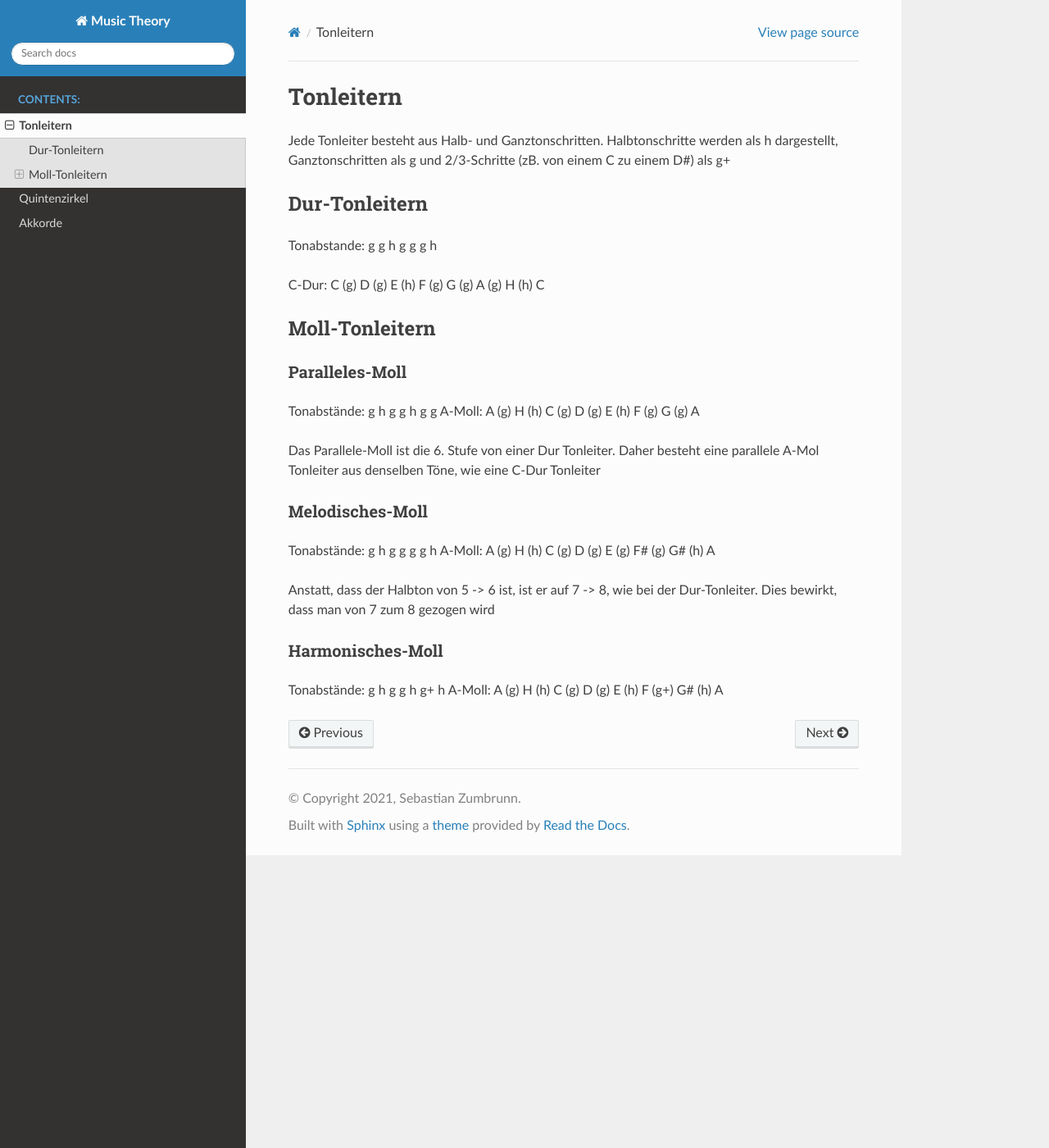
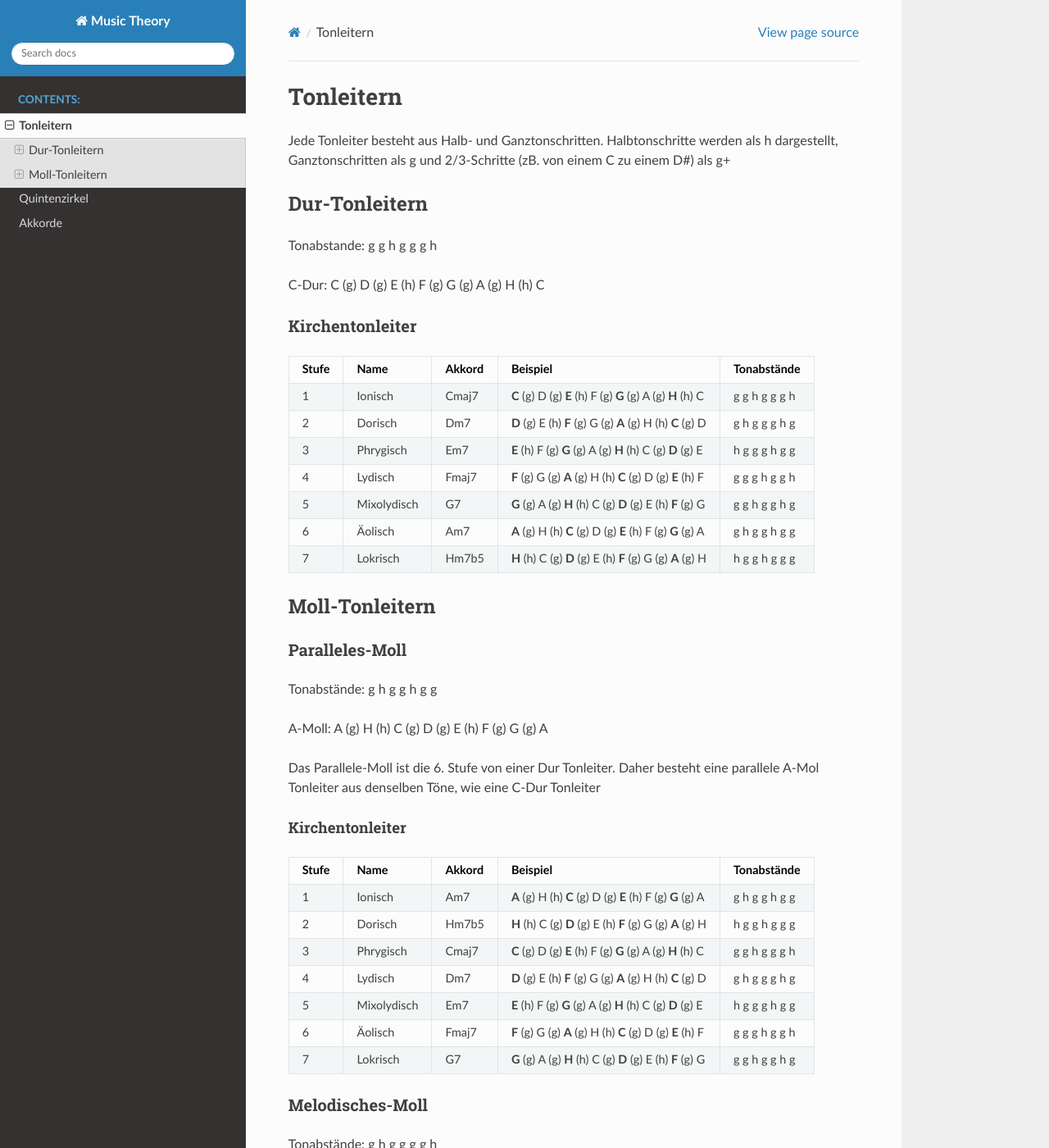
Before and after one commit to Seppli11/Music-Theory, a Sphinx documentation site: the page built from source/chapters/ch1_Tonleitern.rst, in a window 1280 px wide and 1400 px high. Shown: the whole window at 82% size. Built offline with Sphinx 7.4.7 and the Read the Docs theme 2.0.0, drawn with Linux system fonts in a browser that asks for light colours; some of the changed text lies outside the part shown.

Commit message:
add kirchentonleitern

```diff
--- a/source/chapters/ch1_Tonleitern.rst
+++ b/source/chapters/ch1_Tonleitern.rst
@@ -10,6 +10,22 @@ Tonabstande: g g h g g g h
 
 C-Dur: C (g) D (g) E (h) F (g) G (g) A (g) H (h) C
 
+Kirchentonleiter
+++++++++++++++++
+
+======  =============   =======     ============================================================    ==============
+Stufe   Name            Akkord      Beispiel                                                        Tonabstände
+======  =============   =======     ============================================================    ==============
+1       Ionisch         Cmaj7       **C** (g) D (g) **E** (h) F (g) **G** (g) A (g) **H** (h) C     g g h g g g h
+2       Dorisch         Dm7         **D** (g) E (h) **F** (g) G (g) **A** (g) H (h) **C** (g) D     g h g g g h g
+3       Phrygisch       Em7         **E** (h) F (g) **G** (g) A (g) **H** (h) C (g) **D** (g) E     h g g g h g g
+4       Lydisch         Fmaj7       **F** (g) G (g) **A** (g) H (h) **C** (g) D (g) **E** (h) F     g g g h g g h
+5       Mixolydisch     G7          **G** (g) A (g) **H** (h) C (g) **D** (g) E (h) **F** (g) G     g g h g g h g
+6       Äolisch         Am7         **A** (g) H (h) **C** (g) D (g) **E** (h) F (g) **G** (g) A     g h g g h g g
+7       Lokrisch        Hm7b5       **H** (h) C (g) **D** (g) E (h) **F** (g) G (g) **A** (g) H     h g g h g g g
+======  =============   =======     ============================================================    ==============
+
+
 Moll-Tonleitern
 ---------------
 
@@ -17,20 +33,68 @@ Paralleles-Moll
 +++++++++++++++
 
 Tonabstände: g h g g h g g
+
 A-Moll: A (g) H (h) C (g) D (g) E (h) F (g) G (g) A
 
 Das Parallele-Moll ist die 6. Stufe von einer Dur Tonleiter. Daher besteht eine parallele A-Mol Tonleiter aus denselben Töne, wie eine C-Dur Tonleiter
+
+Kirchentonleiter
+________________
+
+======  =============   =======     ============================================================    ==============
+Stufe   Name            Akkord      Beispiel                                                        Tonabstände
+======  =============   =======     ============================================================    ==============
+1       Ionisch         Am7         **A** (g) H (h) **C** (g) D (g) **E** (h) F (g) **G** (g) A     g h g g h g g
+2       Dorisch         Hm7b5       **H** (h) C (g) **D** (g) E (h) **F** (g) G (g) **A** (g) H     h g g h g g g
+3       Phrygisch       Cmaj7       **C** (g) D (g) **E** (h) F (g) **G** (g) A (g) **H** (h) C     g g h g g g h
+4       Lydisch         Dm7         **D** (g) E (h) **F** (g) G (g) **A** (g) H (h) **C** (g) D     g h g g g h g
+5       Mixolydisch     Em7         **E** (h) F (g) **G** (g) A (g) **H** (h) C (g) **D** (g) E     h g g g h g g
+6       Äolisch         Fmaj7       **F** (g) G (g) **A** (g) H (h) **C** (g) D (g) **E** (h) F     g g g h g g h
+7       Lokrisch        G7          **G** (g) A (g) **H** (h) C (g) **D** (g) E (h) **F** (g) G     g g h g g h g
+======  =============   =======     ============================================================    ==============
 
 Melodisches-Moll
 ++++++++++++++++
 
 Tonabstände: g h g g g g h
+
 A-Moll: A (g) H (h) C (g) D (g) E (g) F# (g) G# (h) A
 
 Anstatt, dass der Halbton von 5 -> 6 ist, ist er auf 7 -> 8, wie bei der Dur-Tonleiter. Dies bewirkt, dass man von 7 zum 8 gezogen wird
+
+Kirchentonleiter
+________________
+
+======  =============   =======     =================================================================== ==============
+Stufe   Name            Akkord      Beispiel                                                            Tonabstände
+======  =============   =======     =================================================================== ==============
+1       Ionisch         Ammaj7      **A**  (g) H  (h) **C**  (g) D  (g) **E**  (g) F# (g) **G#** (h) A  g h g g g g h
+2       Dorisch         Hm7         **H**  (h) C  (g) **D**  (g) E  (g) **F#** (g) G# (h) **A**  (g) H  h g g g g h g
+3       Phrygisch       Cmaj7#5     **C**  (g) D  (g) **E**  (g) F# (g) **G#** (h) A  (g) **H**  (h) C  g g g g h g h
+4       Lydisch         D7          **D**  (g) E  (g) **F#** (g) G# (h) **A**  (g) H  (h) **C**  (g) D  g g g h g h g
+5       Mixolydisch     E7          **E**  (g) F# (g) **G#** (h) A  (g) **H**  (h) C  (g) **D**  (g) E  g g h g h g g
+6       Äolisch         F#m7b5      **F#** (g) G# (h) **A**  (g) H  (h) **C**  (g) D  (g) **E**  (g) F# g h g h g g g
+7       Lokrisch        Gm#7b5      **G#** (h) A  (g) **H**  (h) C  (g) **D**  (g) E  (g) **F#** (g) G# h g h g g g g
+======  =============   =======     =================================================================== ==============
 
 Harmonisches-Moll
 +++++++++++++++++
 
 Tonabstände: g h g g h g+ h
+
 A-Moll: A (g) H (h) C (g) D (g) E (h) F (g+) G# (h) A
+
+Kirchentonleiter
+________________
+
+======  =============   =======     =================================================================== ===============
+Stufe   Name            Akkord      Beispiel                                                            Tonabstände
+======  =============   =======     =================================================================== ===============
+1       Ionisch         Ammaj7      **A**  (g) H  (h) **C**  (g) D  (g) **E**  (h) F (g+) **G#** (h) A  g h g g h g+ h
+2       Dorisch         Hm7         **H**  (h) C  (g) **D**  (g) E  (h) **F** (g+) G# (h) **A**  (g) H  h g g h g+ h g
+3       Phrygisch       Cmaj7#5     **C**  (g) D  (g) **E**  (h) F (g+) **G#** (h) A  (g) **H**  (h) C  g g h g+ h g h
+4       Lydisch         D7          **D**  (g) E  (h) **F** (g+) G# (h) **A**  (g) H  (h) **C**  (g) D  g h g+ h g h g
+5       Mixolydisch     E7          **E**  (h) F (g+) **G#** (h) A  (g) **H**  (h) C  (g) **D**  (g) E  h g+ h g h g g
+6       Äolisch         F#m7b5      **F** (g+) G# (h) **A**  (g) H  (h) **C**  (g) D  (g) **E**  (h) F# g+ h g h g g h
+7       Lokrisch        Gm#7b5      **G#** (h) A  (g) **H**  (h) C  (g) **D**  (g) E  (h) **F** (g+) G# h g h g g h g+
+======  =============   =======     =================================================================== ===============
```
